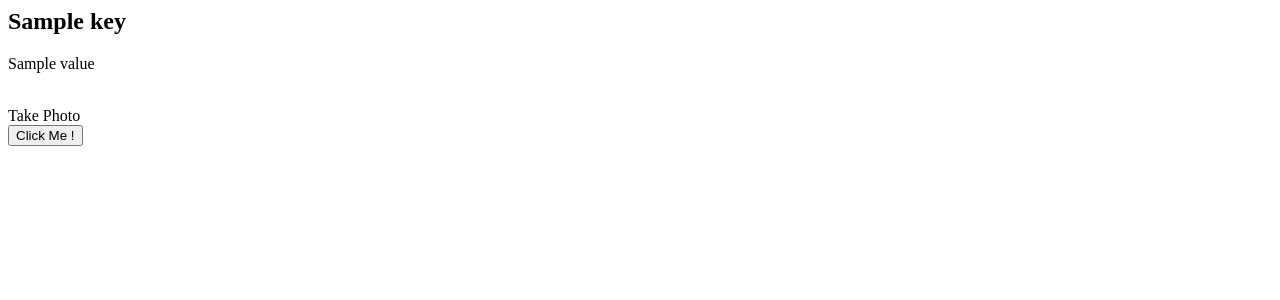
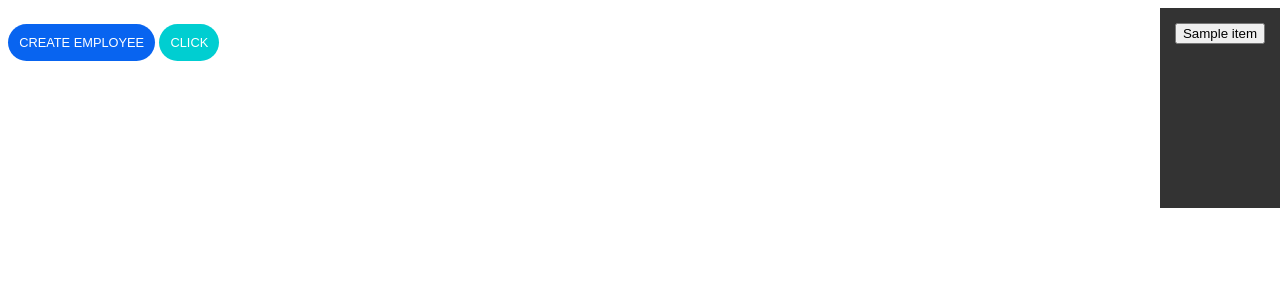
Before and after one commit to TaiyeJebutu/APS, a Python web app: template 02 Implementation/templates/data.html in a window 1280 px wide. Shown: the top 300 px of the page. Run offline with Jinja, Linux system fonts and the light colour scheme; the template is opened without the code that fills it: most values are stand-ins (such as "Sample title", 1, 10 or a date in 2020).

Commit message:
Adding everything on my local machine

```diff
--- /dev/null
+++ b/02 Implementation/static/style.css
@@ -0,0 +1,65 @@
+.btn{
+    /*width: 140px;*/
+    border-radius: 20px; /*Makes oval shaped*/
+    border: 0; /*removes black border*/
+    font-size: 0.8rem; /*Changes font size*/
+    font-weight: 100;
+    margin: 1rem 0;
+    padding: 0.7rem 0.7rem; /*Size from left and top*/
+    text-transform: uppercase;
+    white-space: nowrap;
+    cursor: pointer;
+}
+
+.btn--primary{
+    background: rgb(8, 100, 240);
+    color: white;
+}
+
+.btn--primary:hover{
+    background: rgb(8, 123, 238);
+}
+
+.btn--secondary{
+    background: darkturquoise;
+    color: white;
+}
+
+.btn--secondary:hover{
+    background: rgb(2, 155, 158);
+}
+
+.btn--accent{
+    background: orangered;
+    color: white;
+}
+
+.btn--accent:hover{
+    background: rgb(192, 53, 2);
+}
+
+#navbar {
+  background-color: #333; /* Black background color */
+  position: absolute; /* Make it stick/fixed */
+  right: 0;
+  height: 200px;
+  overflow: scroll;
+  /*top: 50px;*/ /* Hide the navbar 50 px outside of the top view */
+  /*width: 100%;*/ /* Full width */
+  transition: top 0.3s; /* Transition effect when sliding down (and up) */
+}
+
+/* Style the navbar links */
+#navbar a {
+  float: left;
+  display: block;
+  color: white;
+  text-align: center;
+  padding: 15px;
+  text-decoration: none;
+}
+
+#navbar a:hover {
+  background-color: #ddd;
+  color: black;
+}
--- a/02 Implementation/templates/data.html
+++ b/02 Implementation/templates/data.html
@@ -1,9 +1,19 @@
-{% for key,value in form_data.items() %}
-<h2> {{key}}</h2>
-<p> {{value}}</p>
-{% endfor %}
-<br>
-<form action='/photo'>
-    <label for="photoBtn"> Take Photo</label><br>
-    <input type="button" value="Click Me !">
-</form>
+<!DOCTYPE html>
+<html>
+<head>
+    <title>Admin Page</title>
+    <link rel="stylesheet" href="../static/style.css" type="text/css" />
+</head>
+<body>
+
+<div id="navbar">
+    {% for item in employees %}
+    <a><button> {{ item }} </button></a><br>
+    {% endfor %}
+</div>
+
+<button onclick="window.location.href = '/CreateEmployee';" class="btn btn--primary">Create Employee</button>
+<button class="btn btn--secondary"> Click </button>
+
+</body>
+</html>
--- a/02 Implementation/templates/index.html
+++ b/02 Implementation/templates/index.html
@@ -1,4 +1,4 @@
-<form action="/data" method = "POST">
+<form action="#" method = "POST">
     <p>ID <input type = "text" name = "ID" /></p>
     <p>Password <input type = "text" name = "Password" /></p>
     <p><input type = "submit" value = "Submit" /></p>
```
Also changed, not shown: 02 Implementation/Core.py (+13 -3 lines), 02 Implementation/DatabaseManager.py (+51 -8 lines), 02 Implementation/GUI.py (+39 -17 lines), 02 Implementation/templates/CreateEmployee.html (added, +27 -0 lines), 02 Implementation/templates/test.html (added, +9 -0 lines).
